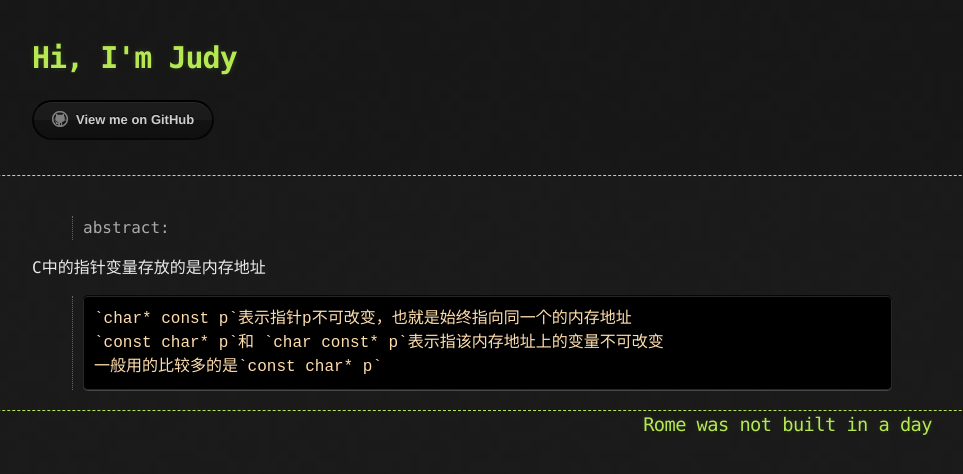
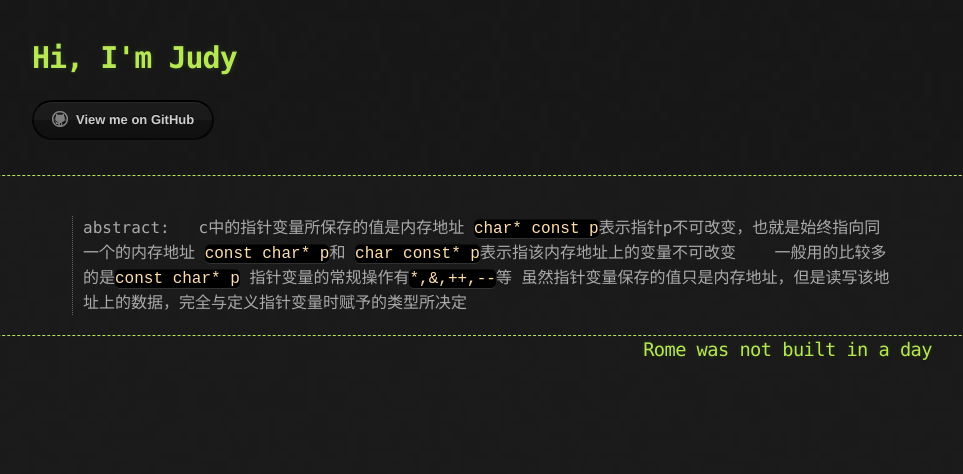
Before and after one commit to Shl4046/Shl4046.github.io, a Jekyll site: the page built from _posts/languages/2017-10-05-c.md, in a window 1280 px wide. Shown: the top 474 px of the page, without its empty margins (163-1126 px from the left). Built offline with Jekyll 4.4.1, drawn with Linux system fonts in a browser that asks for light colours.

Commit message:
Update 2017-10-05-c.md

```diff
--- a/_posts/languages/2017-10-05-c.md
+++ b/_posts/languages/2017-10-05-c.md
@@ -5,7 +5,9 @@ category: "languages"
 ---
 > abstract:
 
-C中的指针变量存放的是内存地址
->     `char* const p`表示指针p不可改变，也就是始终指向同一个的内存地址
->     `const char* p`和 `char const* p`表示指该内存地址上的变量不可改变
->     一般用的比较多的是`const char* p`
+c中的指针变量所保存的值是内存地址
+>    `char* const p`表示指针p不可改变，也就是始终指向同一个的内存地址
+>    `const char* p`和 `char const* p`表示指该内存地址上的变量不可改变
+>    一般用的比较多的是`const char* p`
+>    指针变量的常规操作有`*,&,++,--`等
+>    虽然指针变量保存的值只是内存地址，但是读写该地址上的数据，完全与定义指针变量时赋予的类型所决定
```
